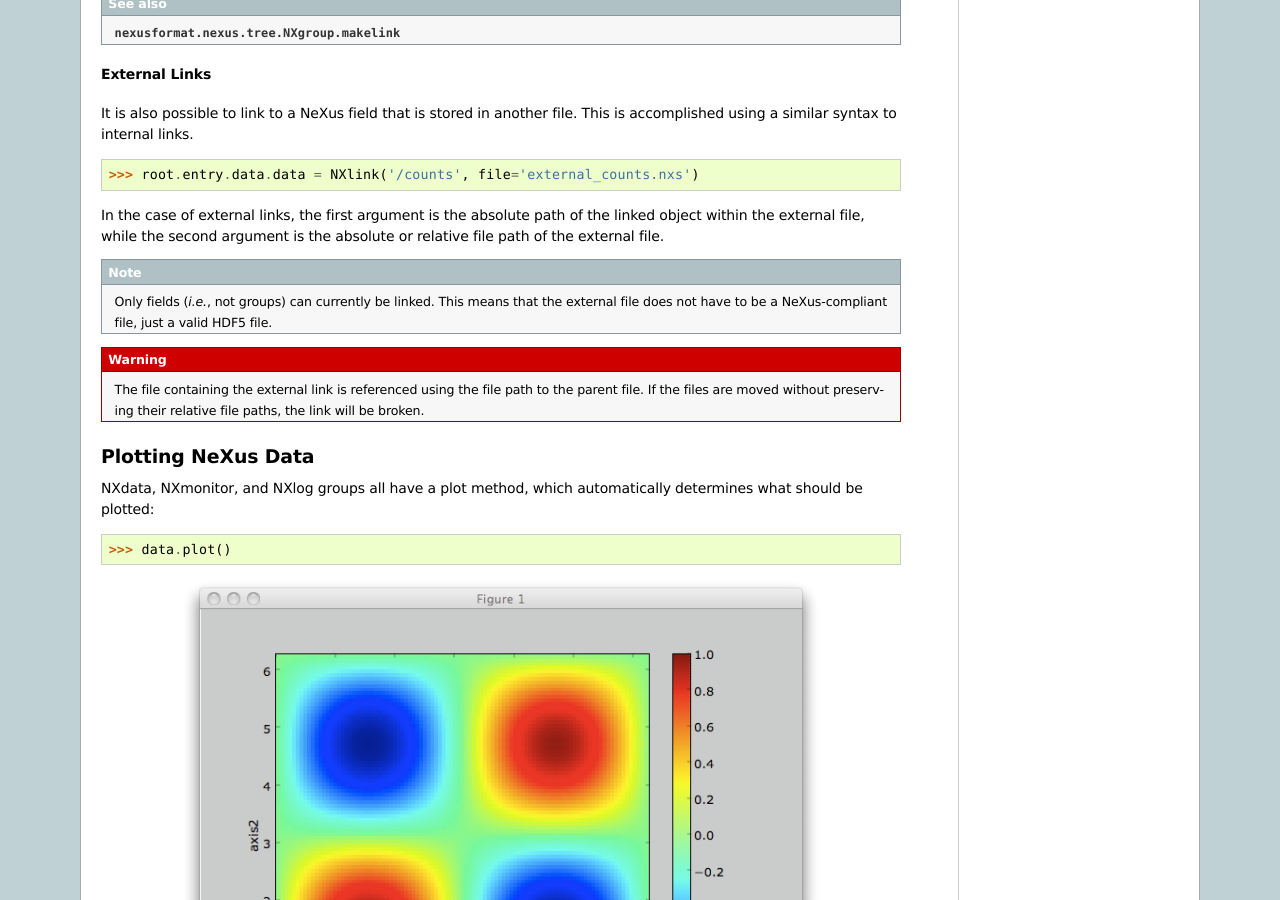
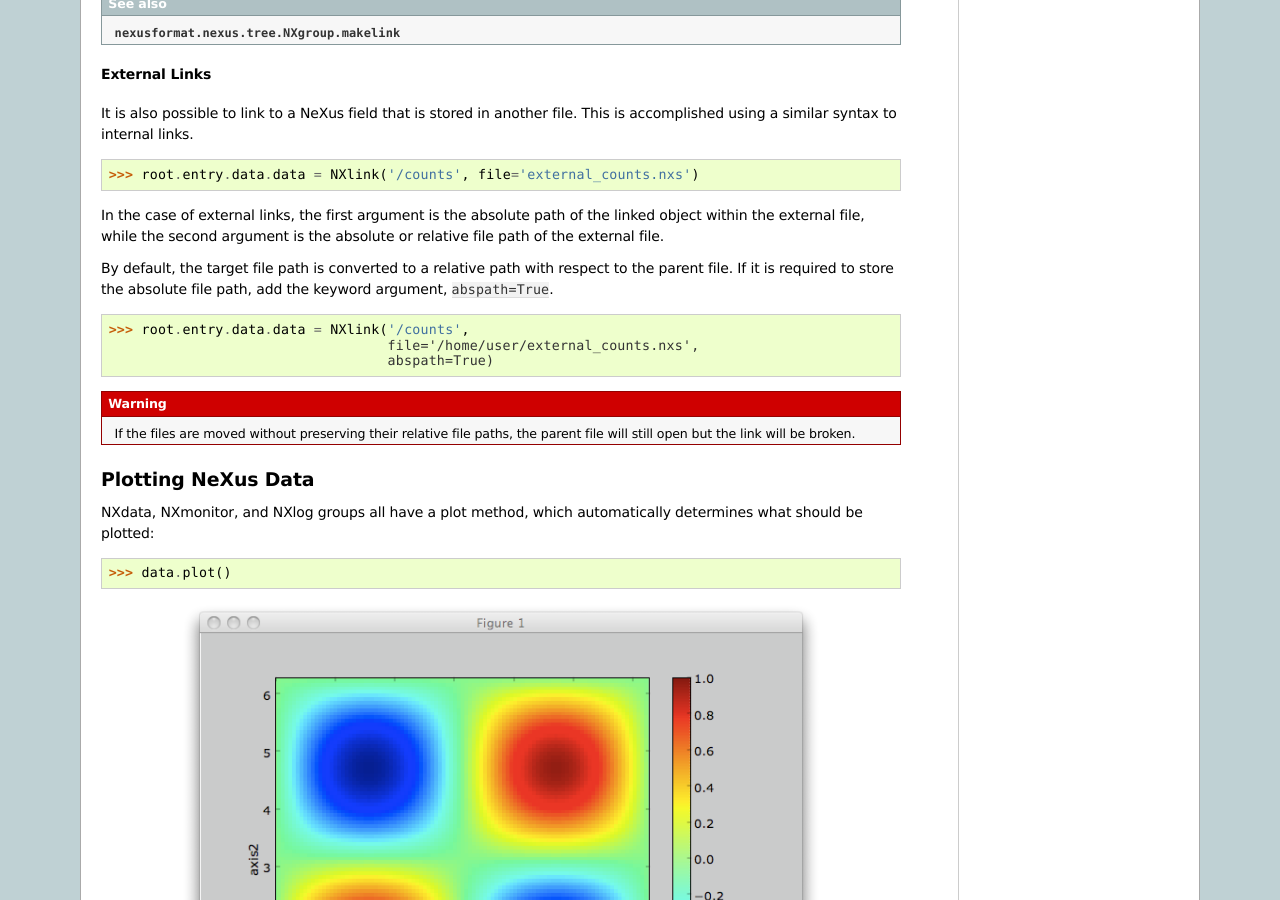
Before and after one commit to nexpy/nexpy, a Sphinx documentation site: the page built from doc/source/pythonshell.rst, in a window 1280 px wide and 900 px high, scrolled down 9727 px. Built offline with Sphinx 7.4.7, drawn with Linux system fonts in a browser that asks for light colours.

Commit message:
Add information on external link file paths

```diff
--- a/doc/source/pythonshell.rst
+++ b/doc/source/pythonshell.rst
@@ -570,13 +570,16 @@ In the case of external links, the first argument is the absolute path of the
 linked object within the external file, while the second argument is the
 absolute or relative file path of the external file.
 
-.. note:: Only fields (*i.e.*, not groups) can currently be linked. This means
-          that the external file does not have to be a NeXus-compliant file,
-          just a valid HDF5 file.
+By default, the target file path is converted to a relative path with respect
+to the parent file. If it is required to store the absolute file path, add the
+keyword argument, ``abspath=True``.
 
-.. warning:: The file containing the external link is referenced using the
-             file path to the parent file. If the files are moved without
-             preserving their relative file paths, the link will be broken.
+ >>> root.entry.data.data = NXlink('/counts',
+                                   file='/home/user/external_counts.nxs',
+                                   abspath=True)
+
+.. warning:: If the files are moved without preserving their relative file
+             paths, the parent file will still open but the link will be broken.
 
 Plotting NeXus Data
 ===================
```
